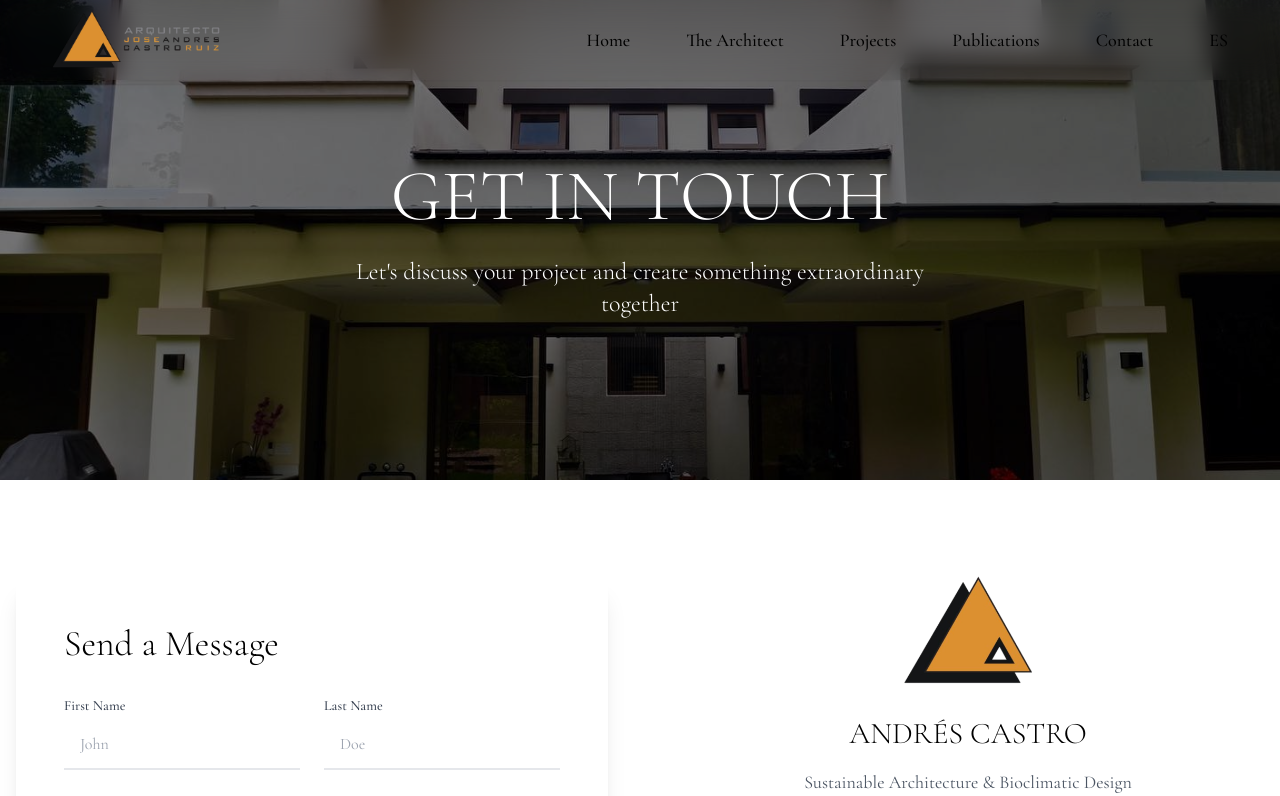
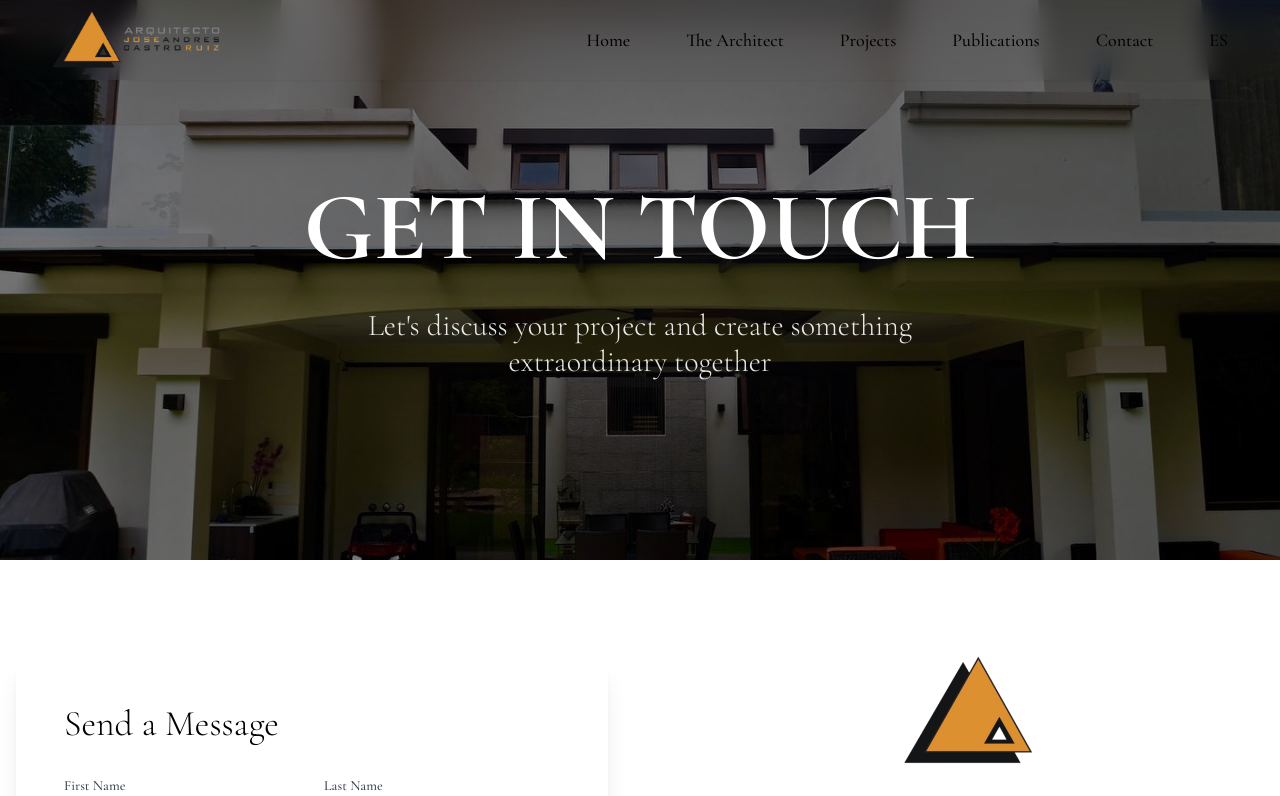
Before and after one commit to botflowlab/AndresCastroWebsite, a React (Vite) app: page /contacto in a window 1280 px wide. Shown: the top 796 px of the page. Built offline with nearby package versions, Linux system fonts and the light colour scheme; no server answers; a web font is replaced by a local one.

Commit message:
Update Contact Hero Section

```diff
--- a/src/pages/contact/Contact.jsx
+++ b/src/pages/contact/Contact.jsx
@@ -6,19 +6,24 @@ export default function Contact() {
   return (
     <div className="min-h-screen bg-white">
       {/* Hero Section */}
-      <section className="relative h-[60vh] overflow-hidden">
+      <section className="relative w-full h-[70vh] overflow-hidden">
+        {/* Background Image */}
         <div
           className="absolute inset-0 bg-center bg-cover bg-no-repeat"
           style={{
             backgroundImage: 'url(/images/theArchitect/acCta2.jpg)'
           }}
         >
+          {/* Dark Overlay */}
           <div className="absolute inset-0 bg-black/50"></div>
         </div>
-        <div className="relative h-full flex items-center justify-center">
-          <div className="text-center text-white">
-            <h1 className="text-5xl md:text-7xl font-light mb-6">GET IN TOUCH</h1>
-            <p className="text-xl md:text-2xl font-light max-w-2xl mx-auto px-4">
+
+        <div className="relative h-full container mx-auto px-4 flex items-center justify-center">
+          <div className="max-w-6xl text-center">
+            <h1 className="text-5xl md:text-7xl lg:text-8xl text-white font-bold mb-8 leading-tight">
+              GET IN TOUCH
+            </h1>
+            <p className="text-2xl md:text-3xl text-white/90 font-light max-w-2xl mx-auto">
               Let's discuss your project and create something extraordinary together
             </p>
           </div>
```
